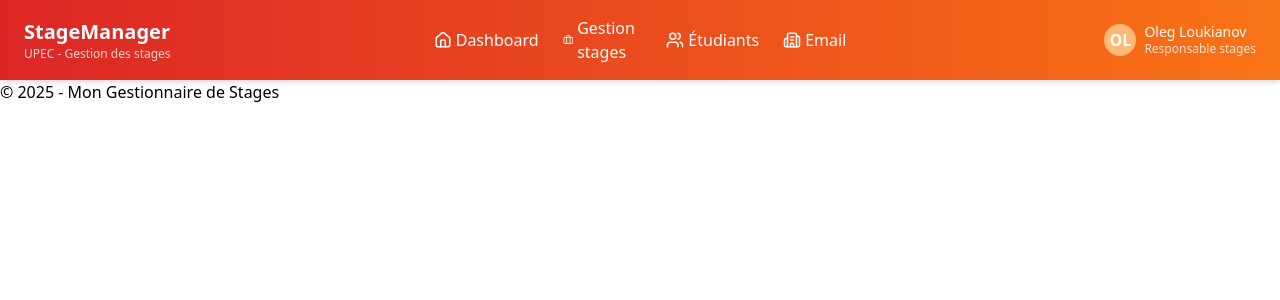
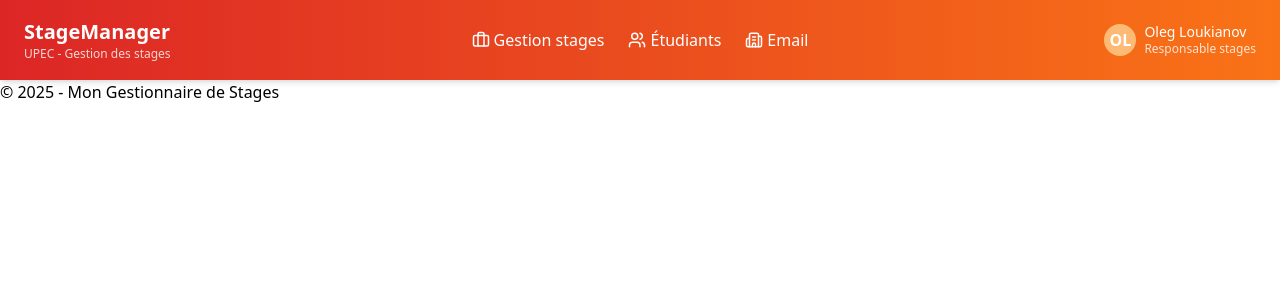
Before and after one commit to BetRyrer/StageManager, a React (Create React App) app in the folder Gestionnaire_de_Stages/frontend/: page / in a window 1280 px wide. Shown: the top 300 px of the page. Built offline with nearby package versions, Linux system fonts and the light colour scheme; sample sign-in values are in the browser's storage.

Commit message:
delete: page Home

```diff
--- a/Gestionnaire_de_Stages/frontend/src/App.js
+++ b/Gestionnaire_de_Stages/frontend/src/App.js
@@ -1,5 +1,4 @@
 import { BrowserRouter as Router, Routes, Route, useLocation } from "react-router-dom";
-import Home from "./pages/Home/Home";
 import Stages from "./pages/Stages/Stages";
 import StageDetail from "./pages/Stages/StageDetail";
 import Etudiant from "./pages/Etudiants/Etudiant";
--- a/Gestionnaire_de_Stages/frontend/src/components/Header.jsx
+++ b/Gestionnaire_de_Stages/frontend/src/components/Header.jsx
@@ -1,4 +1,4 @@
-import { Home, Briefcase, Users, Building2 } from "lucide-react";
+import { Briefcase, Users, Building2 } from "lucide-react";
 
 function Header() {
   return (
@@ -12,9 +12,6 @@ function Header() {
 
         {/* Colonne centrale : Navigation */}
         <nav className="flex justify-center space-x-6">
-          <a href="/" className="flex items-center space-x-1 hover:opacity-90">
-            <Home size={18} /> <span>Dashboard</span>
-          </a>
           <a
             href="/stages"
             className="flex items-center space-x-1 hover:opacity-90"
```
